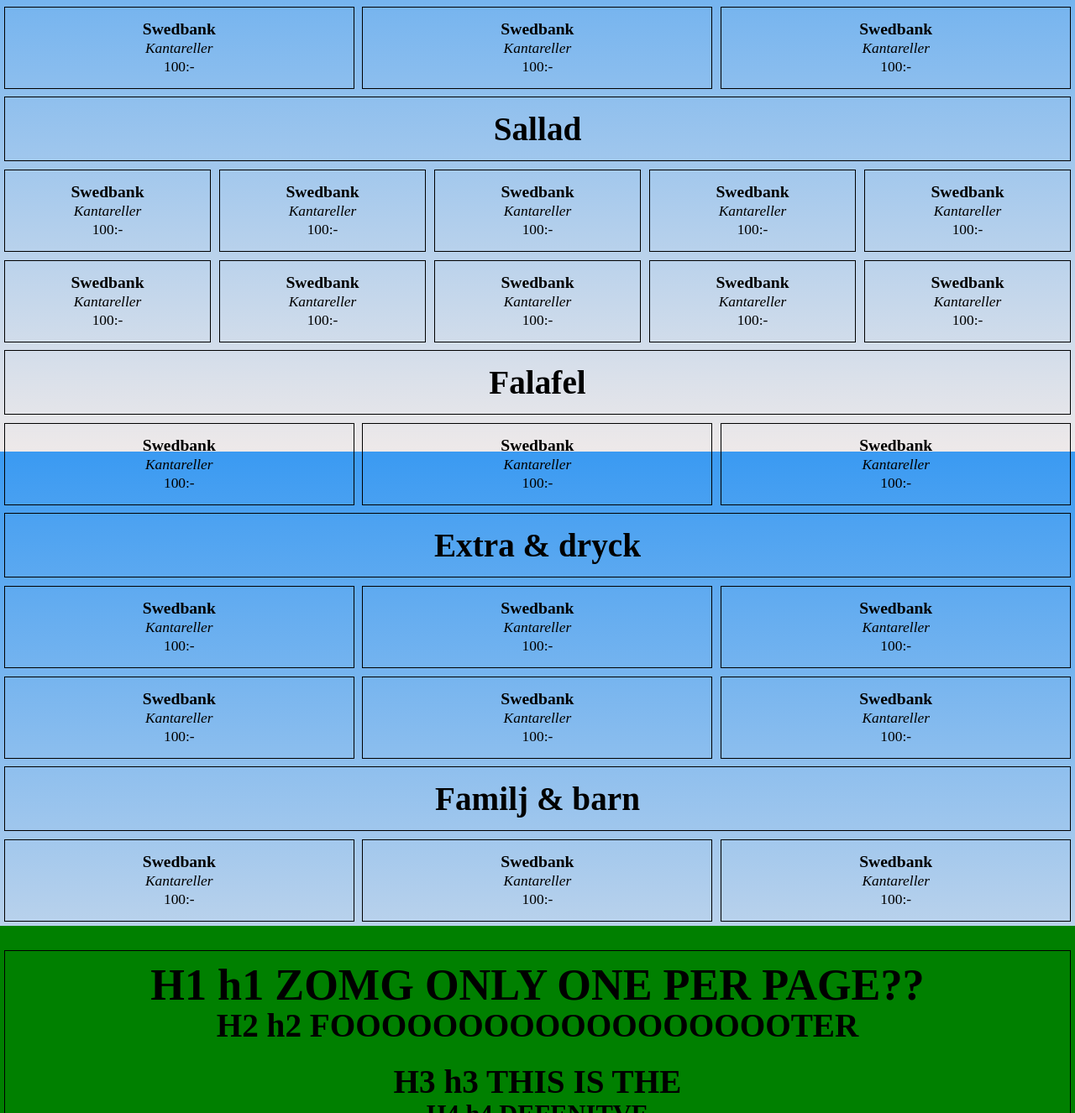
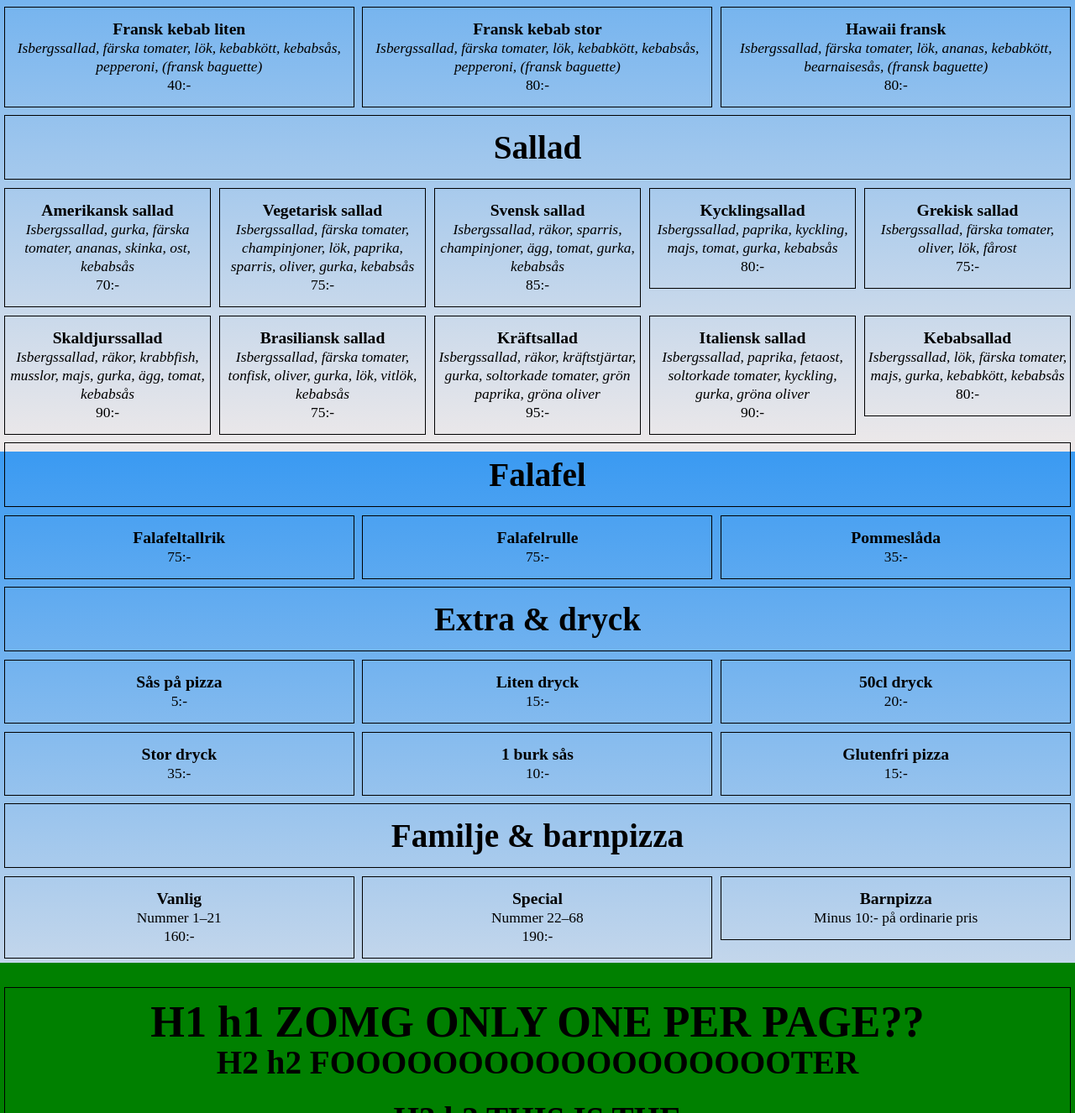
Before and after one commit to kevinmartinez/acapulco, a plain HTML site: page index.html in a window 1280 px wide. Shown: the part 5062-6388 px from the top of the page at 84% size. Drawn offline with Linux system fonts and the light colour scheme.

Commit message:
All dishes are now added, not spell checked tho

```diff
--- a/index.html
+++ b/index.html
@@ -1118,23 +1118,23 @@
         <div class="frame">
             <div class="bit-3">
                 <div class="box">
-                    <h4>Swedbank</h4>
-                    <p><em>Kantareller</em></p>
-                    <p>100:-</p>
-                </div>
-            </div>
-            <div class="bit-3">
-                <div class="box">
-                    <h4>Swedbank</h4>
-                    <p><em>Kantareller</em></p>
-                    <p>100:-</p>
-                </div>
-            </div>
-            <div class="bit-3">
-                <div class="box">
-                    <h4>Swedbank</h4>
-                    <p><em>Kantareller</em></p>
-                    <p>100:-</p>
+                    <h4>Fransk kebab liten</h4>
+                    <p><em>Isbergssallad, färska tomater, lök, kebabkött, kebabsås, pepperoni, &lpar;fransk baguette&rpar;</em></p>
+                    <p>40:-</p>
+                </div>
+            </div>
+            <div class="bit-3">
+                <div class="box">
+                    <h4>Fransk kebab stor</h4>
+                    <p><em>Isbergssallad, färska tomater, lök, kebabkött, kebabsås, pepperoni, &lpar;fransk baguette&rpar;</em></p>
+                    <p>80:-</p>
+                </div>
+            </div>
+            <div class="bit-3">
+                <div class="box">
+                    <h4>Hawaii fransk</h4>
+                    <p><em>Isbergssallad, färska tomater, lök, ananas, kebabkött, bearnaisesås, &lpar;fransk baguette&rpar;</em></p>
+                    <p>80:-</p>
                 </div>
             </div>
         </div>
@@ -1149,74 +1149,74 @@
         <div class="frame">
             <div class="bit-5">
                 <div class="box">
-                    <h4>Swedbank</h4>
-                    <p><em>Kantareller</em></p>
-                    <p>100:-</p>
-                </div>
-            </div>
-            <div class="bit-5">
-                <div class="box">
-                    <h4>Swedbank</h4>
-                    <p><em>Kantareller</em></p>
-                    <p>100:-</p>
-                </div>
-            </div>
-            <div class="bit-5">
-                <div class="box">
-                    <h4>Swedbank</h4>
-                    <p><em>Kantareller</em></p>
-                    <p>100:-</p>
-                </div>
-            </div>
-            <div class="bit-5">
-                <div class="box">
-                    <h4>Swedbank</h4>
-                    <p><em>Kantareller</em></p>
-                    <p>100:-</p>
-                </div>
-            </div>
-            <div class="bit-5">
-                <div class="box">
-                    <h4>Swedbank</h4>
-                    <p><em>Kantareller</em></p>
-                    <p>100:-</p>
-                </div>
-            </div>
-        </div>
-        <div class="frame">
-            <div class="bit-5">
-                <div class="box">
-                    <h4>Swedbank</h4>
-                    <p><em>Kantareller</em></p>
-                    <p>100:-</p>
-                </div>
-            </div>
-            <div class="bit-5">
-                <div class="box">
-                    <h4>Swedbank</h4>
-                    <p><em>Kantareller</em></p>
-                    <p>100:-</p>
-                </div>
-            </div>
-            <div class="bit-5">
-                <div class="box">
-                    <h4>Swedbank</h4>
-                    <p><em>Kantareller</em></p>
-                    <p>100:-</p>
-                </div>
-            </div>
-            <div class="bit-5">
-                <div class="box">
-                    <h4>Swedbank</h4>
-                    <p><em>Kantareller</em></p>
-                    <p>100:-</p>
-                </div>
-            </div>
-            <div class="bit-5">
-                <div class="box">
-                    <h4>Swedbank</h4>
-                    <p><em>Kantareller</em></p>
-                    <p>100:-</p>
+                    <h4>Amerikansk sallad</h4>
+                    <p><em>Isbergssallad, gurka, färska tomater, ananas, skinka, ost, kebabsås</em></p>
+                    <p>70:-</p>
+                </div>
+            </div>
+            <div class="bit-5">
+                <div class="box">
+                    <h4>Vegetarisk sallad</h4>
+                    <p><em>Isbergssallad, färska tomater, champinjoner, lök, paprika, sparris, oliver, gurka, kebabsås</em></p>
+                    <p>75:-</p>
+                </div>
+            </div>
+            <div class="bit-5">
+                <div class="box">
+                    <h4>Svensk sallad</h4>
+                    <p><em>Isbergssallad, räkor, sparris, champinjoner, ägg, tomat, gurka, kebabsås</em></p>
+                    <p>85:-</p>
+                </div>
+            </div>
+            <div class="bit-5">
+                <div class="box">
+                    <h4>Kycklingsallad</h4>
+                    <p><em>Isbergssallad, paprika, kyckling, majs, tomat, gurka, kebabsås</em></p>
+                    <p>80:-</p>
+                </div>
+            </div>
+            <div class="bit-5">
+                <div class="box">
+                    <h4>Grekisk sallad</h4>
+                    <p><em>Isbergssallad, färska tomater, oliver, lök, fårost</em></p>
+                    <p>75:-</p>
+                </div>
+            </div>
+        </div>
+        <div class="frame">
+            <div class="bit-5">
+                <div class="box">
+                    <h4>Skaldjurssallad</h4>
+                    <p><em>Isbergssallad, räkor, krabbfish, musslor, majs, gurka, ägg, tomat, kebabsås</em></p>
+                    <p>90:-</p>
+                </div>
+            </div>
+            <div class="bit-5">
+                <div class="box">
+                    <h4>Brasiliansk sallad</h4>
+                    <p><em>Isbergssallad, färska tomater, tonfisk, oliver, gurka, lök, vitlök, kebabsås</em></p>
+                    <p>75:-</p>
+                </div>
+            </div>
+            <div class="bit-5">
+                <div class="box">
+                    <h4>Kräftsallad</h4>
+                    <p><em>Isbergssallad, räkor, kräftstjärtar, gurka, soltorkade tomater, grön paprika, gröna oliver</em></p>
+                    <p>95:-</p>
+                </div>
+            </div>
+            <div class="bit-5">
+                <div class="box">
+                    <h4>Italiensk sallad</h4>
+                    <p><em>Isbergssallad, paprika, fetaost, soltorkade tomater, kyckling, gurka, gröna oliver</em></p>
+                    <p>90:-</p>
+                </div>
+            </div>
+            <div class="bit-5">
+                <div class="box">
+                    <h4>Kebabsallad</h4>
+                    <p><em>Isbergssallad, lök, färska tomater, majs, gurka, kebabkött, kebabsås</em></p>
+                    <p>80:-</p>
                 </div>
             </div>
         </div>
@@ -1232,23 +1232,20 @@
         <div class="frame">
             <div class="bit-3">
                 <div class="box">
-                    <h4>Swedbank</h4>
-                    <p><em>Kantareller</em></p>
-                    <p>100:-</p>
-                </div>
-            </div>
-            <div class="bit-3">
-                <div class="box">
-                    <h4>Swedbank</h4>
-                    <p><em>Kantareller</em></p>
-                    <p>100:-</p>
-                </div>
-            </div>
-            <div class="bit-3">
-                <div class="box">
-                    <h4>Swedbank</h4>
-                    <p><em>Kantareller</em></p>
-                    <p>100:-</p>
+                    <h4>Falafeltallrik</h4>
+                    <p>75:-</p>
+                </div>
+            </div>
+            <div class="bit-3">
+                <div class="box">
+                    <h4>Falafelrulle</h4>
+                    <p>75:-</p>
+                </div>
+            </div>
+            <div class="bit-3">
+                <div class="box">
+                    <h4>Pommeslåda</h4>
+                    <p>35:-</p>
                 </div>
             </div>
         </div>
@@ -1263,47 +1260,41 @@
         <div class="frame">
             <div class="bit-3">
                 <div class="box">
-                    <h4>Swedbank</h4>
-                    <p><em>Kantareller</em></p>
-                    <p>100:-</p>
-                </div>
-            </div>
-            <div class="bit-3">
-                <div class="box">
-                    <h4>Swedbank</h4>
-                    <p><em>Kantareller</em></p>
-                    <p>100:-</p>
-                </div>
-            </div>
-            <div class="bit-3">
-                <div class="box">
-                    <h4>Swedbank</h4>
-                    <p><em>Kantareller</em></p>
-                    <p>100:-</p>
-                </div>
-            </div>
-        </div>
-
-        <div class="frame">
-            <div class="bit-3">
-                <div class="box">
-                    <h4>Swedbank</h4>
-                    <p><em>Kantareller</em></p>
-                    <p>100:-</p>
-                </div>
-            </div>
-            <div class="bit-3">
-                <div class="box">
-                    <h4>Swedbank</h4>
-                    <p><em>Kantareller</em></p>
-                    <p>100:-</p>
-                </div>
-            </div>
-            <div class="bit-3">
-                <div class="box">
-                    <h4>Swedbank</h4>
-                    <p><em>Kantareller</em></p>
-                    <p>100:-</p>
+                    <h4>Sås på pizza</h4>
+                    <p>5:-</p>
+                </div>
+            </div>
+            <div class="bit-3">
+                <div class="box">
+                    <h4>Liten dryck</h4>
+                    <p>15:-</p>
+                </div>
+            </div>
+            <div class="bit-3">
+                <div class="box">
+                    <h4>50cl dryck</h4>
+                    <p>20:-</p>
+                </div>
+            </div>
+        </div>
+
+        <div class="frame">
+            <div class="bit-3">
+                <div class="box">
+                    <h4>Stor dryck</h4>
+                    <p>35:-</p>
+                </div>
+            </div>
+            <div class="bit-3">
+                <div class="box">
+                    <h4>1 burk sås</h4>
+                    <p>10:-</p>
+                </div>
+            </div>
+            <div class="bit-3">
+                <div class="box">
+                    <h4>Glutenfri pizza</h4>
+                    <p>15:-</p>
                 </div>
             </div>
         </div>
@@ -1311,30 +1302,29 @@
 <!--    Familjepizza och barnpizza    -->
         <div class="frame" id="familj-barn">
             <div class="bit-1">
-                <div class="box sub-headers"><h2>Familj &amp; barn</h2></div>
-            </div>
-        </div>
-
-        <div class="frame">
-            <div class="bit-3">
-                <div class="box">
-                    <h4>Swedbank</h4>
-                    <p><em>Kantareller</em></p>
-                    <p>100:-</p>
-                </div>
-            </div>
-            <div class="bit-3">
-                <div class="box">
-                    <h4>Swedbank</h4>
-                    <p><em>Kantareller</em></p>
-                    <p>100:-</p>
-                </div>
-            </div>
-            <div class="bit-3">
-                <div class="box">
-                    <h4>Swedbank</h4>
-                    <p><em>Kantareller</em></p>
-                    <p>100:-</p>
+                <div class="box sub-headers"><h2>Familje &amp; barnpizza</h2></div>
+            </div>
+        </div>
+
+        <div class="frame">
+            <div class="bit-3">
+                <div class="box">
+                    <h4>Vanlig</h4>
+                    <p>Nummer 1&ndash;21</p>
+                    <p>160:-</p>
+                </div>
+            </div>
+            <div class="bit-3">
+                <div class="box">
+                    <h4>Special</h4>
+                    <p>Nummer 22&ndash;68</p>
+                    <p>190:-</p>
+                </div>
+            </div>
+            <div class="bit-3">
+                <div class="box">
+                    <h4>Barnpizza</h4>
+                    <p>Minus 10:- på ordinarie pris</p>
                 </div>
             </div>
         </div>
```
